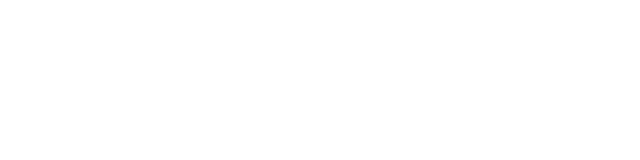
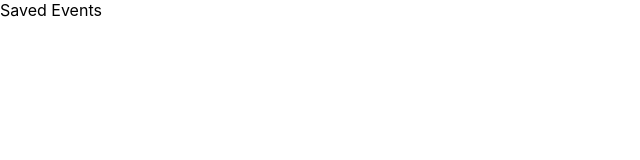
Before and after one commit to Kerollos289/travel-me, a React (Create React App) app: page /savedevents in a window 1280 px wide. Before the commit this address had no page. Shown: the top 160 px of the page, without its empty margins (0-640 px from the left). Built offline with nearby package versions, Linux system fonts and the light colour scheme.

Commit message:
Saved events page

```diff
--- a/src/App.js
+++ b/src/App.js
@@ -36,6 +36,7 @@
 import Activities2 from "./Activities2";
 import Itineraries2 from "./Itineraries2";
 import Museums2 from "./Museums2";
+import SavedEvents from "./SavedEvents";
 
 import "./App.css";
 import "./ButtonStyles.css";
@@ -109,6 +110,7 @@
         <Route path="/activities2" element={<Activities2 />} /> {/* Route for Activities2 */}
         <Route path="/itineraries2" element={<Itineraries2 />} /> {/* Route for Itineraries2 */}
         <Route path="/museums2" element={<Museums2 />} /> {/* Route for Museums2 */}
+        <Route path="/savedevents" element={<SavedEvents />} />
       </Routes>
     </Router>
   );
--- /dev/null
+++ b/src/SavedEvents.js
@@ -0,0 +1,9 @@
+import React from "react";
+import { Link } from "react-router-dom";
+
+
+const SavedEvents = () => {
+    return <div>Saved Events</div>;
+  };
+
+  export default SavedEvents;
--- a/src/touristPage.js
+++ b/src/touristPage.js
@@ -19,6 +19,9 @@
         <Link to="/tourist-book-museums">
           <button className="role-btn">Book Museums</button>
         </Link>
+        <Link to="/savedevents">
+          <button className="role-btn">Saved Events</button>
+        </Link>
       </div>
     </div>
   );
```
